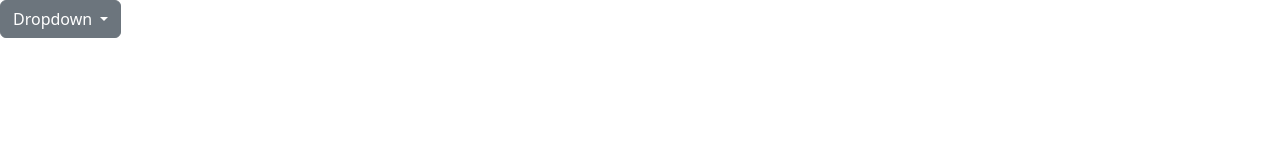
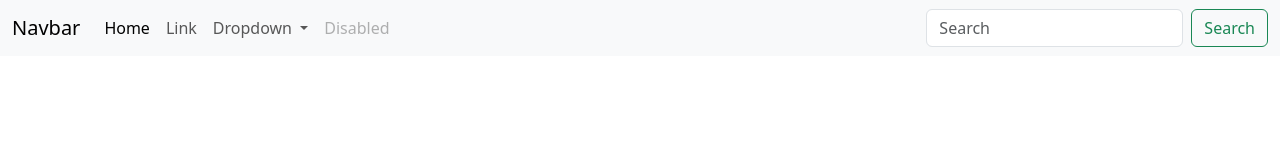
Before and after one commit to Luka-Mihajlovic/petPix, a plain HTML site: page test.html in a window 1280 px wide. Drawn offline with nearby package versions, Linux system fonts and the light colour scheme.

Commit message:
front touchups and fixes + javascript start

```diff
--- a/mainStyle.css
+++ b/mainStyle.css
@@ -92,7 +92,7 @@ body{
 .nav-item{
     color: var(--dark) !important;
     transition: 0.3s;
-    z-index: 100;
+    background-color: var(--light);
 }
 
 .navglow:hover{
--- a/test.html
+++ b/test.html
@@ -6,16 +6,42 @@
     <title>Document</title>
 </head>
 <body>
-    <div class="dropdown">
-        <button class="btn btn-secondary dropdown-toggle" type="button" id="dropdownMenu2" data-bs-toggle="dropdown" aria-haspopup="true" aria-expanded="false">
-          Dropdown
-        </button>
-        <div class="dropdown-menu" aria-labelledby="dropdownMenu2">
-          <button class="dropdown-item" type="button">Action</button>
-          <button class="dropdown-item" type="button">Another action</button>
-          <button class="dropdown-item" type="button">Something else here</button>
-        </div>
+  <nav class="navbar navbar-expand-lg navbar-light bg-light">
+    <div class="container-fluid">
+      <a class="navbar-brand" href="#">Navbar</a>
+      <button class="navbar-toggler" type="button" data-bs-toggle="collapse" data-bs-target="#navbarSupportedContent" aria-controls="navbarSupportedContent" aria-expanded="false" aria-label="Toggle navigation">
+        <span class="navbar-toggler-icon"></span>
+      </button>
+      <div class="collapse navbar-collapse" id="navbarSupportedContent">
+        <ul class="navbar-nav me-auto mb-2 mb-lg-0">
+          <li class="nav-item">
+            <a class="nav-link active" aria-current="page" href="#">Home</a>
+          </li>
+          <li class="nav-item">
+            <a class="nav-link" href="#">Link</a>
+          </li>
+          <li class="nav-item dropdown">
+            <a class="nav-link dropdown-toggle" href="#" id="navbarDropdown" role="button" data-bs-toggle="dropdown" aria-expanded="false">
+              Dropdown
+            </a>
+            <ul class="dropdown-menu" aria-labelledby="navbarDropdown">
+              <li><a class="dropdown-item" href="#">Action</a></li>
+              <li><a class="dropdown-item" href="#">Another action</a></li>
+              <li><hr class="dropdown-divider"></li>
+              <li><a class="dropdown-item" href="#">Something else here</a></li>
+            </ul>
+          </li>
+          <li class="nav-item">
+            <a class="nav-link disabled" href="#" tabindex="-1" aria-disabled="true">Disabled</a>
+          </li>
+        </ul>
+        <form class="d-flex">
+          <input class="form-control me-2" type="search" placeholder="Search" aria-label="Search">
+          <button class="btn btn-outline-success" type="submit">Search</button>
+        </form>
       </div>
+    </div>
+  </nav>
 
       <script src="https://cdn.jsdelivr.net/npm/bootstrap@5.3.2/dist/js/bootstrap.bundle.min.js" integrity="sha384-C6RzsynM9kWDrMNeT87bh95OGNyZPhcTNXj1NW7RuBCsyN/o0jlpcV8Qyq46cDfL" crossorigin="anonymous"></script>
       <link href="https://cdn.jsdelivr.net/npm/bootstrap@5.3.2/dist/css/bootstrap.min.css" rel="stylesheet" integrity="sha384-T3c6CoIi6uLrA9TneNEoa7RxnatzjcDSCmG1MXxSR1GAsXEV/Dwwykc2MPK8M2HN" crossorigin="anonymous">
```
Also changed, not shown: index.html (+26 -8 lines), back/userControls.js (added).
